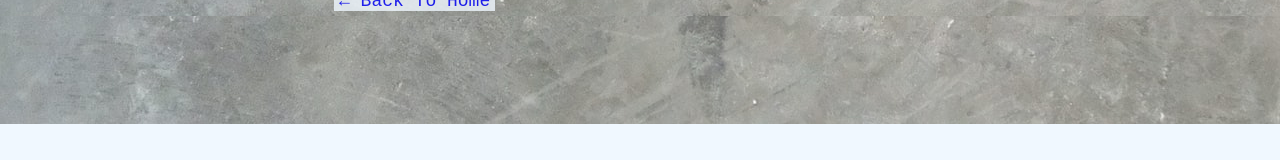
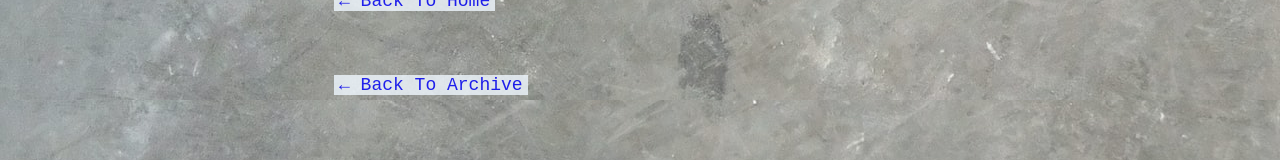
Before and after one commit to CregCodes/blog_practise, a Next.js app in the folder nextjs-blog/: page /archive/archive in a window 1280 px wide. Shown: the part 1906-2066 px from the top of the page. Before the commit the page ends 2030 px from the top, so only its background shows below. Built offline with nearby package versions, Linux system fonts and the light colour scheme.

Commit message:
Added back to archive button

```diff
--- a/nextjs-blog/components/layout/layout.js
+++ b/nextjs-blog/components/layout/layout.js
@@ -74,6 +74,11 @@ export default function Layout({ children, home }) {
           <Link href="/">← Back To Home</Link>
         </div>
       )}
+      {!home && (
+        <div className={styles.backToHome}>
+          <Link href="/archive/archive">← Back To Archive</Link>
+        </div>
+      )}
     </div>
   );
 }
```
